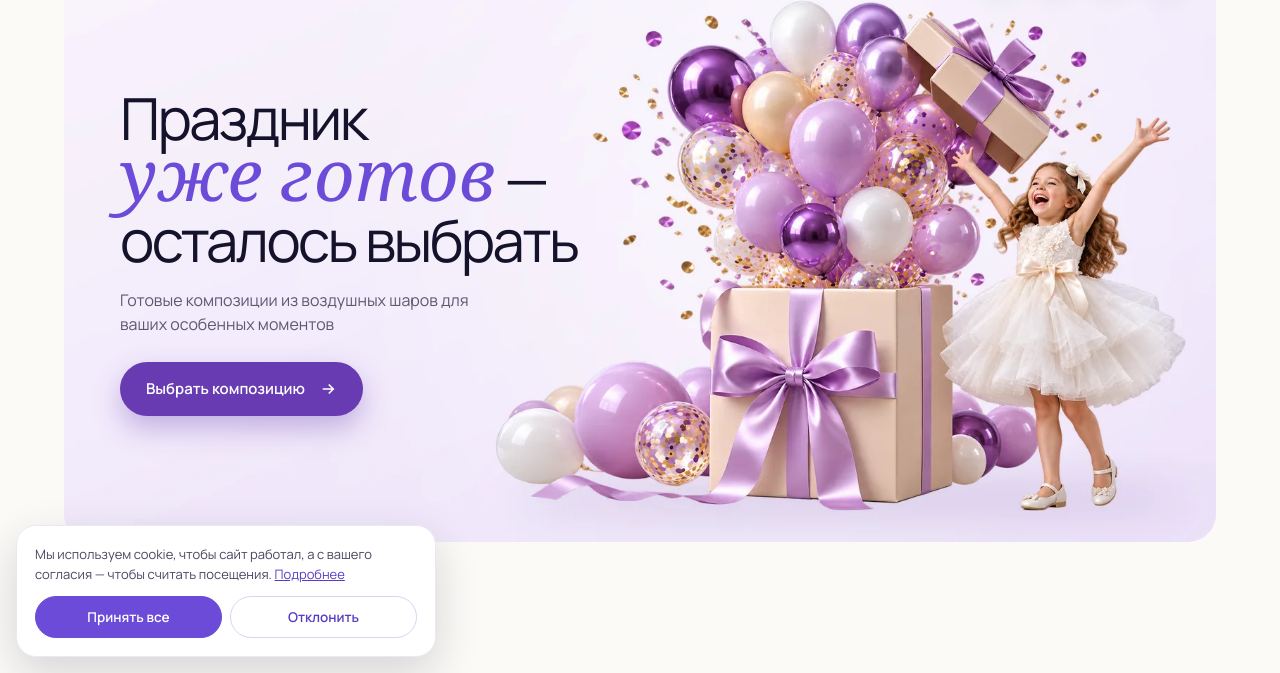
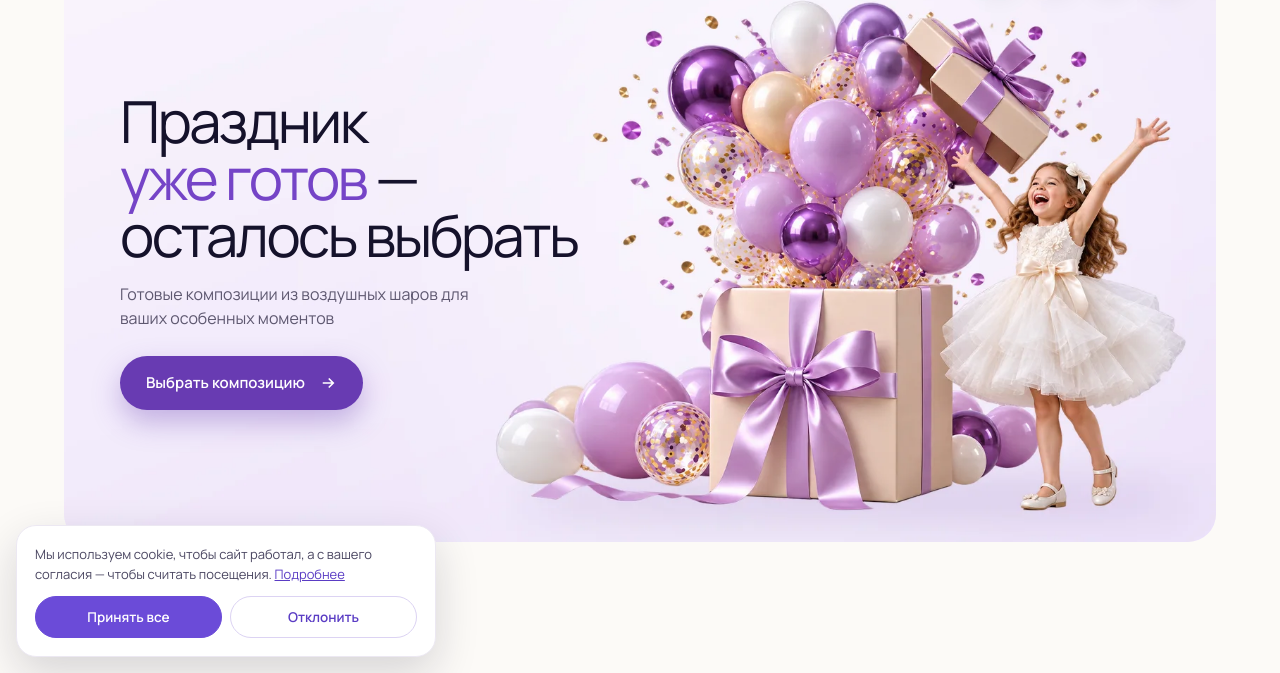
Before and after one commit to sergeitukan1399-sudo/alisa-decor-site, a plain HTML site: page index.html in a window 1280 px wide. Shown: the part 127-800 px from the top of the page. Drawn offline with nearby package versions, Linux system fonts and the light colour scheme.

Commit message:
Обложка: «уже готов» тем же шрифтом, плотнее межстрочный интервал
Co-Authored-By: Claude Opus 5.5 <noreply@anthropic.com>
Claude-Session: https://claude.ai/code/session_01Fytt34XpsEiyTrq7aYvPLR

```diff
--- a/index.html
+++ b/index.html
@@ -1393,6 +1393,10 @@ body.copage .tabbar{display:none!important}
 button,a,label,[role=button],.vcard,.ktile,.pcol,.tabbar,.mtop,.hw,.rv,img,svg{-webkit-user-select:none;user-select:none;-webkit-touch-callout:none}
 :where(a,button,input,select,textarea,summary,[tabindex]):focus:not(:focus-visible){outline:none!important;box-shadow:none}
 @media (hover:none){:where(a,button,[tabindex]):focus-visible{outline:none!important}}
+/* hero title: one font, tighter leading */
+.hero3 .hx .acc-word{font-family:inherit!important;font-style:normal!important;font-weight:inherit!important;font-size:1em!important;line-height:inherit!important;letter-spacing:inherit!important;color:#7544C7!important}
+.hero3 .hx{line-height:.98!important}
+@media (max-width:860px){.hero3 .hx{line-height:1!important}}
 </style>
 </head>
 <body>
```
